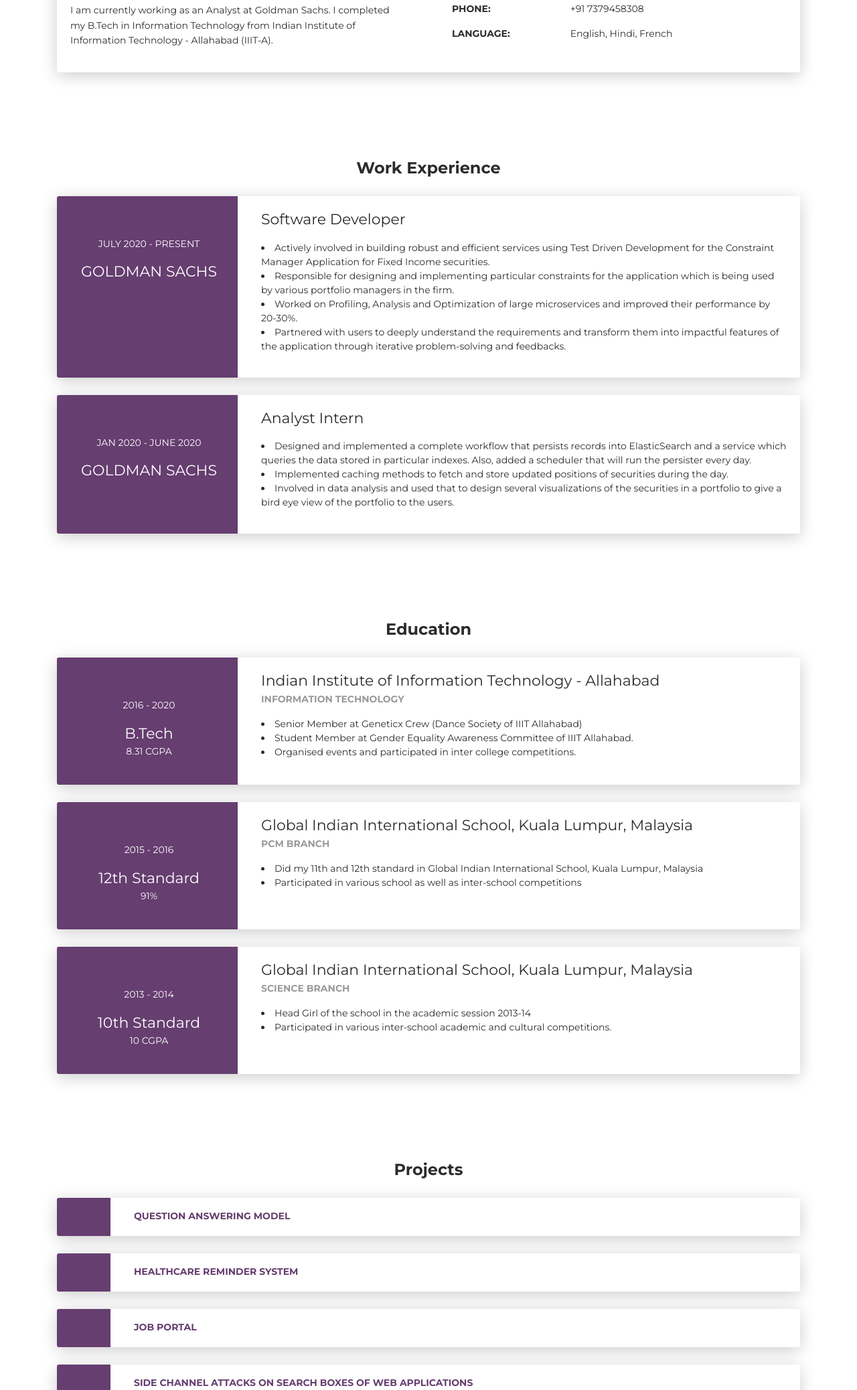
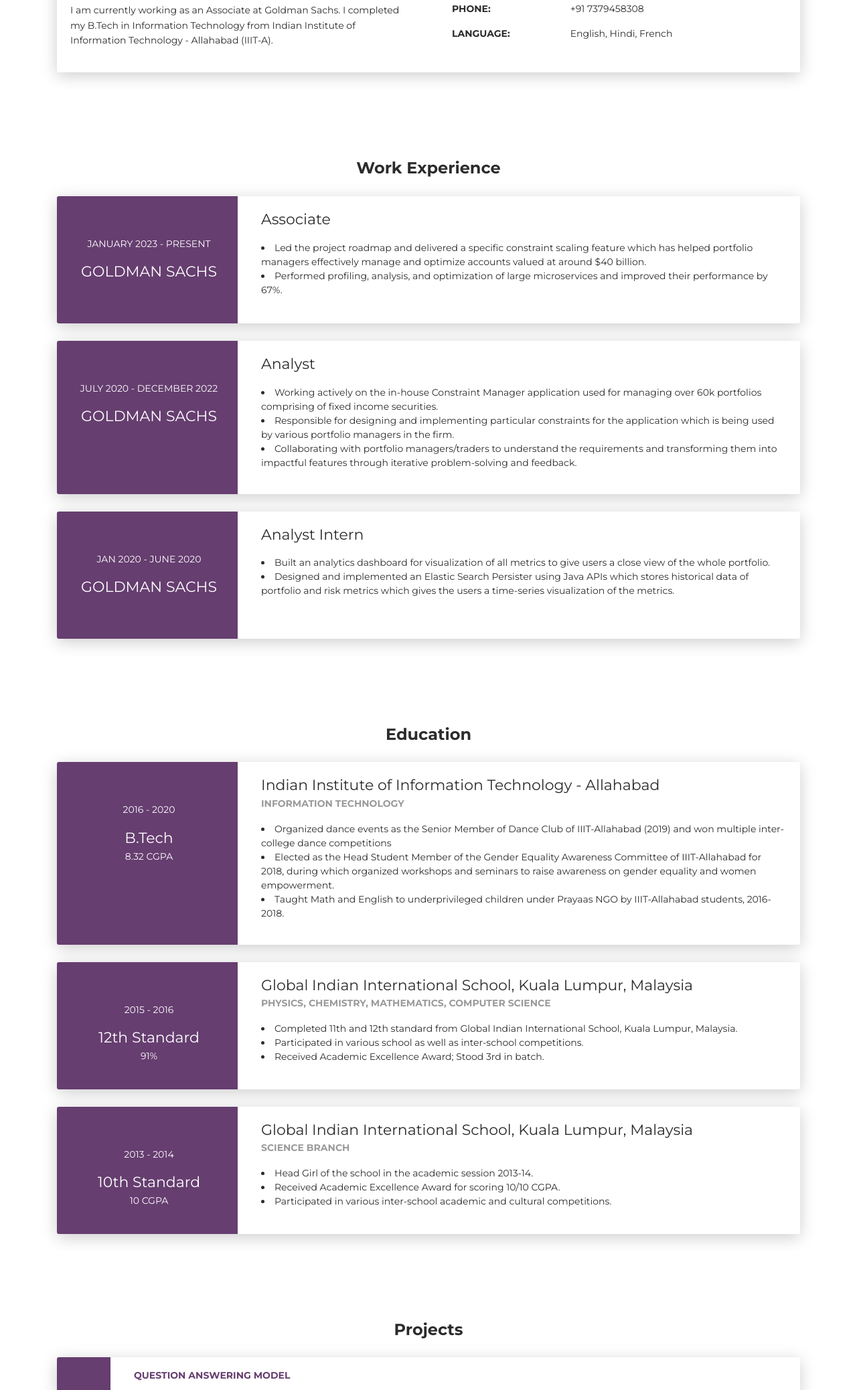
Before and after one commit to pallak8398/pallak8398.github.io, a plain HTML site: page index.html in a window 1280 px wide. Shown: the part 724-2800 px from the top of the page at 67% size. Drawn offline with Linux system fonts and the light colour scheme.

Commit message:
updated resume

```diff
--- a/index.html
+++ b/index.html
@@ -66,7 +66,7 @@
                               <div class="h4 mt-0 title">About</div>
                               <p>Hey! I am Pallak Srivastava. (Software Engineer)</p>
                               <p>
-                                 I am currently working as an Analyst at Goldman Sachs. I completed my B.Tech in Information Technology from Indian Institute of Information Technology - Allahabad (IIIT-A).
+                                 I am currently working as an Associate at Goldman Sachs. I completed my B.Tech in Information Technology from Indian Institute of Information Technology - Allahabad (IIIT-A).
                               </p>
                            </div>
                         </div>
@@ -98,18 +98,36 @@
                      <div class="row">
                         <div class="col-md-3 bg-primary" data-aos="fade-right" data-aos-offset="50" data-aos-duration="500">
                            <div class="card-body cc-experience-header">
-                              <p>July 2020 - Present</p>
+                              <p>January 2023 - Present</p>
                               <div class="h5">Goldman Sachs</div>
                            </div>
                         </div>
                         <div class="col-md-9" data-aos="fade-left" data-aos-offset="50" data-aos-duration="500">
                            <div class="card-body">
-                              <div class="h5">Software Developer</div>
+                              <div class="h5">Associate</div>
                               <p>
-                              <li>Actively involved in building robust and efficient services using Test Driven Development for the Constraint Manager Application for Fixed Income securities.</li>
+                              <li>Led the project roadmap and delivered a specific constraint scaling feature which has helped portfolio managers effectively manage and optimize accounts valued at around $40 billion.</li>
+                              <li>Performed profiling, analysis, and optimization of large microservices and improved their performance by 67%.</li>
+                              </p>
+                           </div>
+                        </div>
+                     </div>
+                  </div>
+                  <div class="card">
+                     <div class="row">
+                        <div class="col-md-3 bg-primary" data-aos="fade-right" data-aos-offset="50" data-aos-duration="500">
+                           <div class="card-body cc-experience-header">
+                              <p>July 2020 - December 2022</p>
+                              <div class="h5">Goldman Sachs</div>
+                           </div>
+                        </div>
+                        <div class="col-md-9" data-aos="fade-left" data-aos-offset="50" data-aos-duration="500">
+                           <div class="card-body">
+                              <div class="h5">Analyst</div>
+                              <p>
+                              <li>Working actively on the in-house Constraint Manager application used for managing over 60k portfolios comprising of fixed income securities.</li>
                               <li>Responsible for designing and implementing particular constraints for the application which is being used by various portfolio managers in the firm.</li>
-                              <li>Worked on Profiling, Analysis and Optimization of large microservices and improved their performance by 20-30%.</li>
-                              <li>Partnered with users to deeply understand the requirements and transform them into impactful features of the application through iterative problem-solving and feedbacks.</li>
+                              <li>Collaborating with portfolio managers/traders to understand the requirements and transforming them into impactful features through iterative problem-solving and feedback.</li>
                               </p>
                            </div>
                         </div>
@@ -127,9 +145,8 @@
                            <div class="card-body">
                               <div class="h5">Analyst Intern</div>
                               <p>
-                              <li>Designed and implemented a complete workflow that persists records into ElasticSearch and a service which queries the data stored in particular indexes. Also, added a scheduler that will run the persister every day.</li>
-                              <li>Implemented caching methods to fetch and store updated positions of securities during the day.</li>
-                              <li>Involved in data analysis and used that to design several visualizations of the securities in a portfolio to give a bird eye view of the portfolio to the users.</li>
+                              <li>Built an analytics dashboard for visualization of all metrics to give users a close view of the whole portfolio.</li>
+                              <li>Designed and implemented an Elastic Search Persister using Java APIs which stores historical data of portfolio and risk metrics which gives the users a time-series visualization of the metrics.</li>
                               </p>
                            </div>
                         </div>
@@ -147,7 +164,7 @@
                         <div class="card-body cc-education-header">
                            <p>2016 - 2020</p>
                            <div class="h5">B.Tech</div>
-                           <p>8.31 CGPA</p>
+                           <p>8.32 CGPA</p>
                         </div>
                      </div>
                      <div class="col-md-9" data-aos="fade-left" data-aos-offset="50" data-aos-duration="500">
@@ -155,13 +172,9 @@
                            <div class="h5">Indian Institute of Information Technology - Allahabad</div>
                            <p class="category">Information Technology</p>
                            <p>
-                           <li>Senior Member at Geneticx Crew (Dance Society of IIIT Allahabad)</li>
-                           <li>
-                              Student Member at Gender Equality Awareness Committee of IIIT Allahabad.
-                           </li>
-                           <li>
-                              Organised events and participated in inter college competitions.
-                           </li>
+                           <li>Organized dance events as the Senior Member of Dance Club of IIIT-Allahabad (2019) and won multiple inter-college dance competitions</li>
+                           <li>Elected as the Head Student Member of the Gender Equality Awareness Committee of IIIT-Allahabad for 2018, during which organized workshops and seminars to raise awareness on gender equality and women empowerment.</li>
+                           <li>Taught Math and English to underprivileged children under Prayaas NGO by IIIT-Allahabad students, 2016-2018.</li>
                            </p>
                         </div>
                      </div>
@@ -179,10 +192,11 @@
                      <div class="col-md-9" data-aos="fade-left" data-aos-offset="50" data-aos-duration="500">
                         <div class="card-body">
                            <div class="h5">Global Indian International School, Kuala Lumpur, Malaysia</div>
-                           <p class="category">PCM Branch</p>
+                           <p class="category">Physics, Chemistry, Mathematics, Computer Science</p>
                            <p>
-                           <li>Did my 11th and 12th standard in Global Indian International School, Kuala Lumpur, Malaysia</li>
-                           <li>Participated in various school as well as inter-school competitions</li>
+                           <li>Completed 11th and 12th standard from Global Indian International School, Kuala Lumpur, Malaysia.</li>
+                           <li>Participated in various school as well as inter-school competitions.</li>
+                           <li>Received Academic Excellence Award; Stood 3rd in batch.</li>
                            </p>
                         </div>
                      </div>
@@ -202,10 +216,9 @@
                            <div class="h5">Global Indian International School, Kuala Lumpur, Malaysia</div>
                            <p class="category">Science Branch</p>
                            <p>
-                           <li>Head Girl of the school in the academic session 2013-14 </li>
-                           <li>
-                              Participated in various inter-school academic and cultural competitions.
-                           </li>
+                           <li>Head Girl of the school in the academic session 2013-14.</li>
+                           <li>Received Academic Excellence Award for scoring 10/10 CGPA.</li>
+                           <li>Participated in various inter-school academic and cultural competitions.</li>
                            </p>
                         </div>
                      </div>
@@ -216,7 +229,6 @@
          <div class="section" id="projects">
             <div class="container cc-education">
                <div class="h4 text-center mb-4 title">Projects</div>
-               <!-- <a onhover href="https://github.com/lucky-119/GuessWhat"> -->
                   <a onhover href="">
                   <div class="card hoverhover" style="height: 57px;">
                      <div class="row">
@@ -230,7 +242,6 @@
                      </div>
                   </div>
                </a>
-               <!-- <a onhover href="https://github.com/lucky-119/iDocTokVideo"> -->
                   <a onhover href="">
                   <div class="card hoverhover" style="height: 57px;">
                      <div class="row">
@@ -244,7 +255,6 @@
                      </div>
                   </div>
                </a>
-               <!-- <a onhover href="https://github.com/lucky-119/RelationalModelOnPatents"> -->
                   <a onhover href="">
                   <div class="card hoverhover" style="height: 57px;">
                      <div class="row">
@@ -258,7 +268,6 @@
                      </div>
                   </div>
                </a>
-               <!-- <a onhover href="https://github.com/lucky-119/AlexaBasedSecuritySystem"> -->
                   <a onhover href="">
                   <div class="card hoverhover" style="height: 57px;">
                      <div class="row">
@@ -338,7 +347,7 @@
                            </div>
                         </div>
                         <div class="col-md-3" style="text-align: center;">
-                           <div class="progress-container progress-primary" style="font-size: 15.8px;"><span class="progress-badge">SingleStore</span>
+                           <div class="progress-container progress-primary" style="font-size: 15.8px;"><span class="progress-badge">SingleStoreDB</span>
                            </div>
                         </div>
                         <div class="col-md-3" style="text-align: center;">
@@ -369,17 +378,19 @@
                      <div class="tab-pane active" id="web-development">
                         <div class="ml-auto mr-auto">
                            <div class="row">
+                              <a onhover href="https://ieeexplore.ieee.org/document/9984463">
                               <div class="col-md-6">
                                  <div class="cc-porfolio-image img-raised" data-aos="fade-up" data-aos-anchor-placement="top-bottom">
                                     <figure class="cc-effect">
                                        <img src="images/project-2.jpg" alt="Image"/>
                                        <figcaption>
                                           <div class="h4" style="font-size: 22px;">Evaluation of Product Reviews Using Deep Learning Classifier Models</div>
-                                          <p>Accepted in 13th International Conference on Computing, Communication and Networking Technologies (ICCCNT)</p>
+                                          <p>Presented and Published in IEEE International Conference on Computing, Communication and Networking Technologies (ICCCNT) - October 3rd, 2022</p>
                                        </figcaption>
                                     </figure>
                                  </div>
                               </div>
+                              </a>
                            </div>
                         </div>
                      </div>
@@ -435,6 +446,22 @@
                      <div class="col-md-8" data-aos="fade-left" data-aos-offset="50" data-aos-duration="500">
                         <div class="card-body">
                            <div class="h6">Client Needs and Software Requirements</div>
+                        </div>
+                     </div>
+                  </div>
+               </div>
+            </a>
+            <a onhover href="https://coursera.org/verify/Q63SVECGSNKS">
+               <div class="card hoverhover" style="height: 57px;">
+                  <div class="row">
+                     <div class="col-md-3 bg-primary" data-aos="fade-right" data-aos-offset="50" data-aos-duration="500">
+                        <div class="card-body">
+                           <div class="h6" style="color: white; text-align: center;">University of Alberta</div>
+                        </div>
+                     </div>
+                     <div class="col-md-8" data-aos="fade-left" data-aos-offset="50" data-aos-duration="500">
+                        <div class="card-body">
+                           <div class="h6">Software Product Management Capstone</div>
                         </div>
                      </div>
                   </div>
```
Also changed, not shown: 1 other file.
